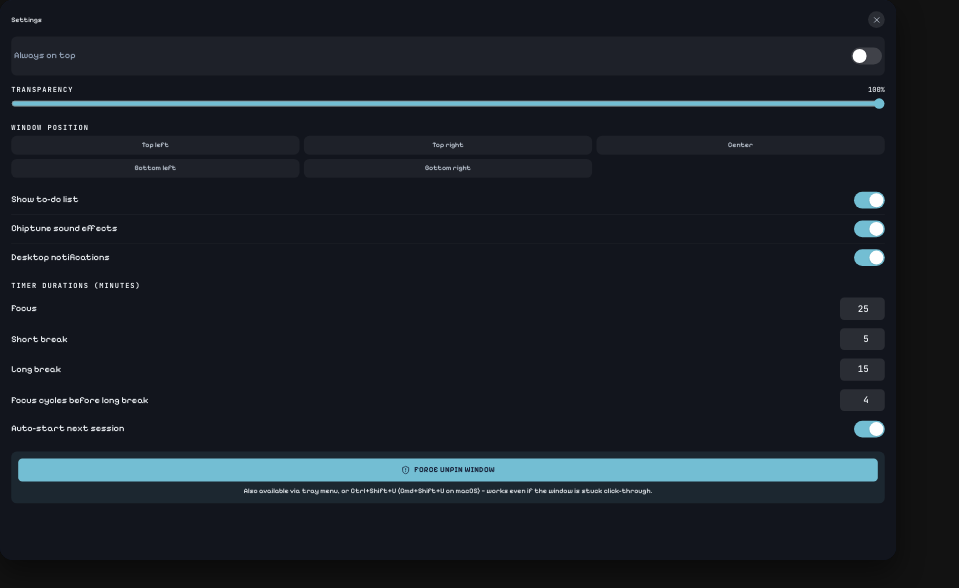
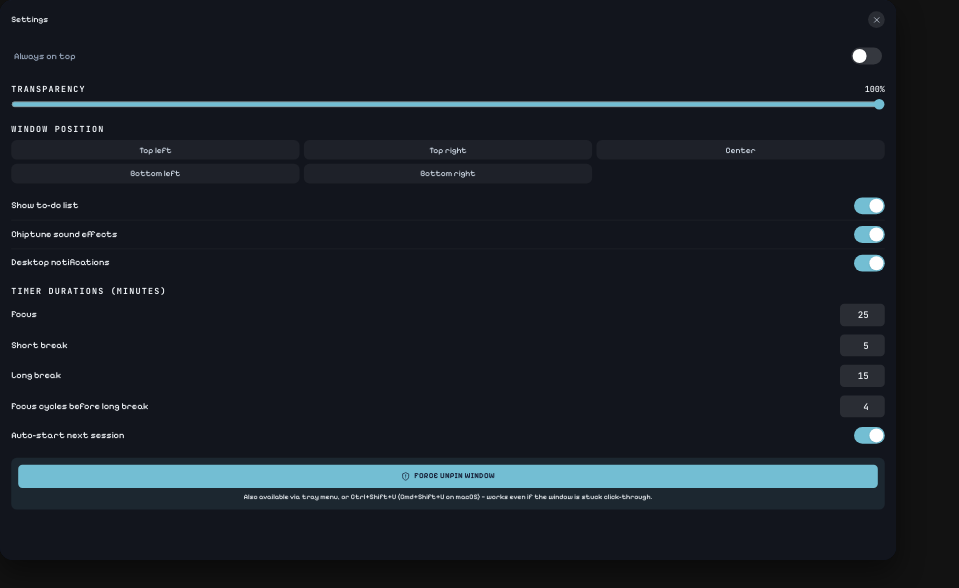
Before and after one commit to AlloEngel/slimy.doro, a React (Vite) app: page / in a window 1280 px wide. Both pictures are taken after a click on the button 830 px from the left and 18 px from the top of the page. Shown: the top 588 px of the page, without its empty margins (0-959 px from the left). Built offline with nearby package versions, Linux system fonts and the light colour scheme; the HTML template or start-up script is replaced by a standard one.

Commit message:
chore: semantic tokens for almost every font-size

```diff
--- a/src/components/SettingsPanel.tsx
+++ b/src/components/SettingsPanel.tsx
@@ -88,7 +88,7 @@ export function SettingsPanel({ onClose, onForceUnpin }: Props) {
             data-no-drag
         >
             <div className="flex items-center justify-between">
-                <h2 className="font-display text-[10px] text-[var(--text-deep)]">Settings</h2>
+                <h2 className="font-display text-xs text-[var(--text-deep)]">Settings</h2>
                 <button
                     type="button"
                     onClick={onClose}
@@ -100,16 +100,16 @@ export function SettingsPanel({ onClose, onForceUnpin }: Props) {
             </div>
 
             {/* Always on Top — first item, per requirement #3 */}
-            <section className="rounded-lg bg-white/5 px-1 py-2 text-[11px] text-slate-text hover:bg-white/10">
+            <section className="rounded-lg  px-1 py-2 text-xs text-slate-text hover:bg-white/5">
                 <Toggle checked={settings.alwaysOnTop} onChange={toggleAlwaysOnTop} label="Always on top" />
             </section>
 
             <section>
                 <div className="mb-1 flex items-center justify-between">
-                    <h3 className="font-mono text-[10px] font-bold uppercase tracking-[0.14em] text-[var(--text)]/70">
+                    <h3 className="font-mono text-xs font-bold uppercase tracking-[0.14em] text-[var(--text)]/70">
                         Transparency
                     </h3>
-                    <span className="font-mono text-[10px] text-[var(--text)]/70">{settings.opacity}%</span>
+                    <span className="font-mono text-xs text-[var(--text)]/70">{settings.opacity}%</span>
                 </div>
                 <input
                     type="range"
@@ -124,7 +124,7 @@ export function SettingsPanel({ onClose, onForceUnpin }: Props) {
             </section>
 
             <section>
-                <h3 className="mb-1 font-mono text-[10px] font-bold uppercase tracking-[0.14em] text-[var(--text)]/70">
+                <h3 className="mb-2 font-mono text-xs font-bold uppercase tracking-[0.14em] text-[var(--text)]/70">
                     Window position
                 </h3>
                 <div className="grid grid-cols-3 gap-1.5">
@@ -133,7 +133,7 @@ export function SettingsPanel({ onClose, onForceUnpin }: Props) {
                             key={pos.id}
                             type="button"
                             onClick={() => void snapWindow(pos.id)}
-                            className="rounded-lg bg-white/5 py-1.5 text-[10px] text-[var(--text)] hover:bg-white/10"
+                            className="rounded-lg bg-white/5 py-1.5 text-xs text-[var(--text)] hover:bg-white/10"
                         >
                             {pos.label}
                         </button>
@@ -152,7 +152,7 @@ export function SettingsPanel({ onClose, onForceUnpin }: Props) {
             </section>
 
             <section>
-                <h3 className="mb-1 font-mono text-[10px] font-bold uppercase tracking-[0.14em] text-[var(--text)]/70">
+                <h3 className="mb-1 font-mono text-xs font-bold uppercase tracking-[0.14em] text-[var(--text)]/70">
                     Timer durations (minutes)
                 </h3>
                 <NumberField
```
